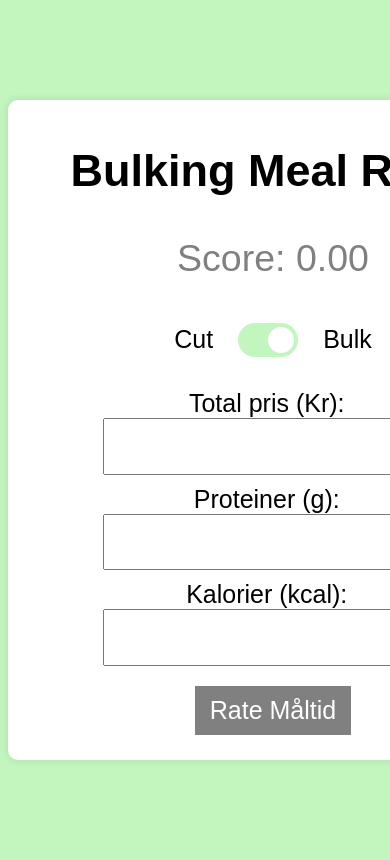
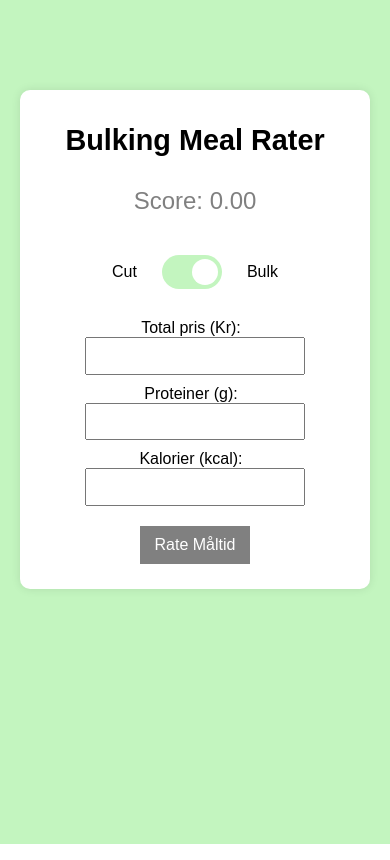
Before and after one commit to hermanhmo/bulkrater, a Flask app: page / in a window 390 px wide; the page is wider, and only the part inside the window is pictured. Run offline with Flask 3, Linux system fonts and the light colour scheme; parts of the project's set-up code (start-up, migrations or seed data) failed here and were passed over.

Commit message:
better mobile experience

```diff
--- a/static/css/style.css
+++ b/static/css/style.css
@@ -1,5 +1,5 @@
 html {
-    font-size: 25px;
+    font-size: 1.5rem;
 }
 
 h1 {
@@ -27,8 +27,12 @@ body {
 }
 
 @media screen and (max-width: 768px) {
+    html {
+        font-size: 1rem;
+    }
+
     #main-container {
-        margin: 100px auto;
+        margin: 90px auto;
         width: auto; /* Wider on small screens */
         max-width: 70%;
         padding: 15px;
--- a/templates/index.html
+++ b/templates/index.html
@@ -24,18 +24,19 @@
         <div id="container2">
             <div class="input-group">
                 <label for="cost">Total pris (Kr):</label>
-                <input type="number" id="cost" name="cost">
+                <input type="number" inputmode="numeric" id="cost" name="cost">
             </div>
 
             <div class="input-group">
                 <label for="protein">Proteiner (g):</label>
-                <input type="number" id="protein" name="protein">
+                <input type="number" inputmode="numeric" id="protein" name="protein">
             </div>
 
             <div class="input-group">
                 <label for="calories">Kalorier (kcal):</label>
-                <input type="number" id="calories" name="calories">
+                <input type="number" inputmode="numeric" id="calories" name="calories">
             </div>
+
         </div>
 
         <div id="container3">
```
